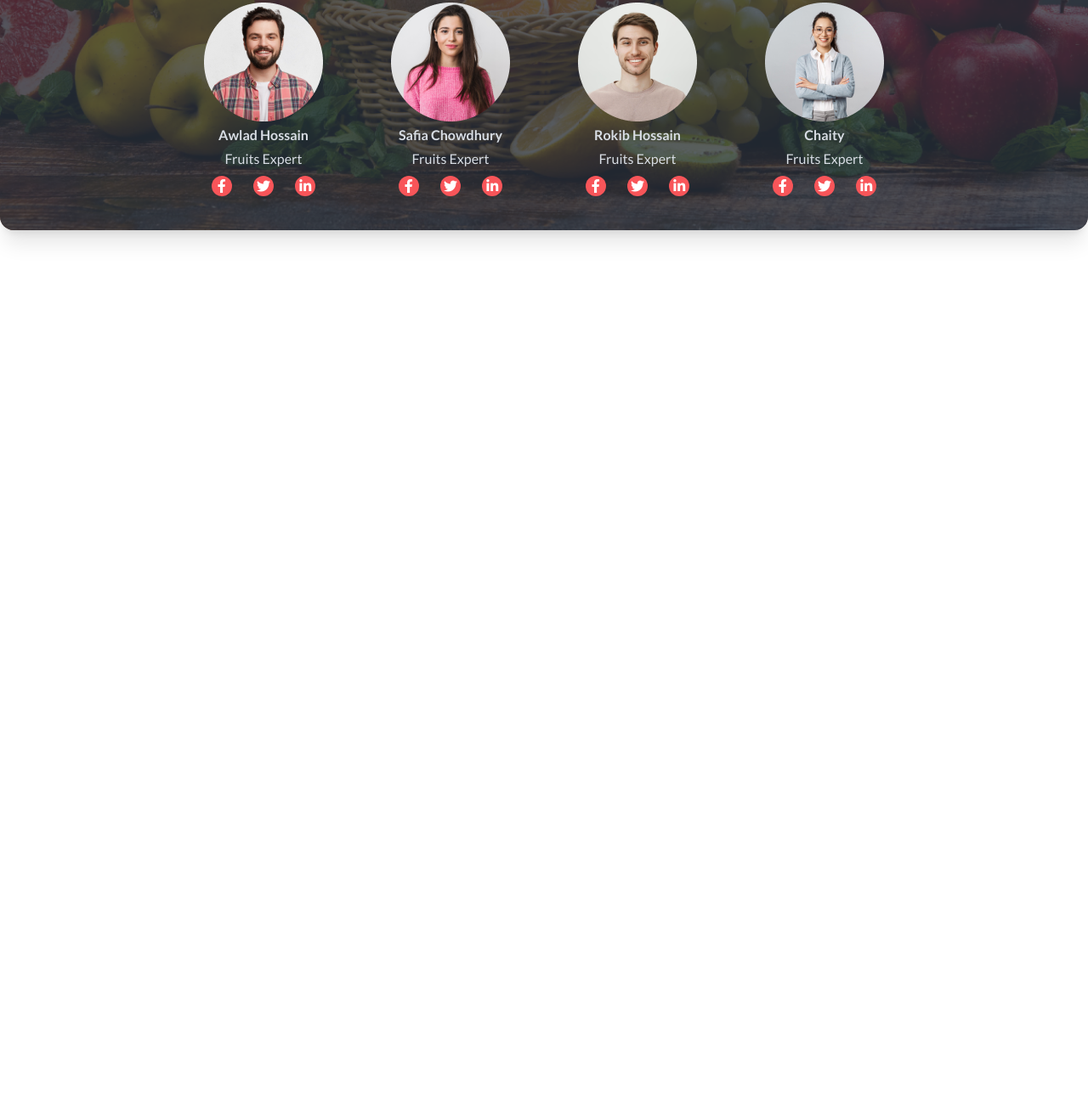
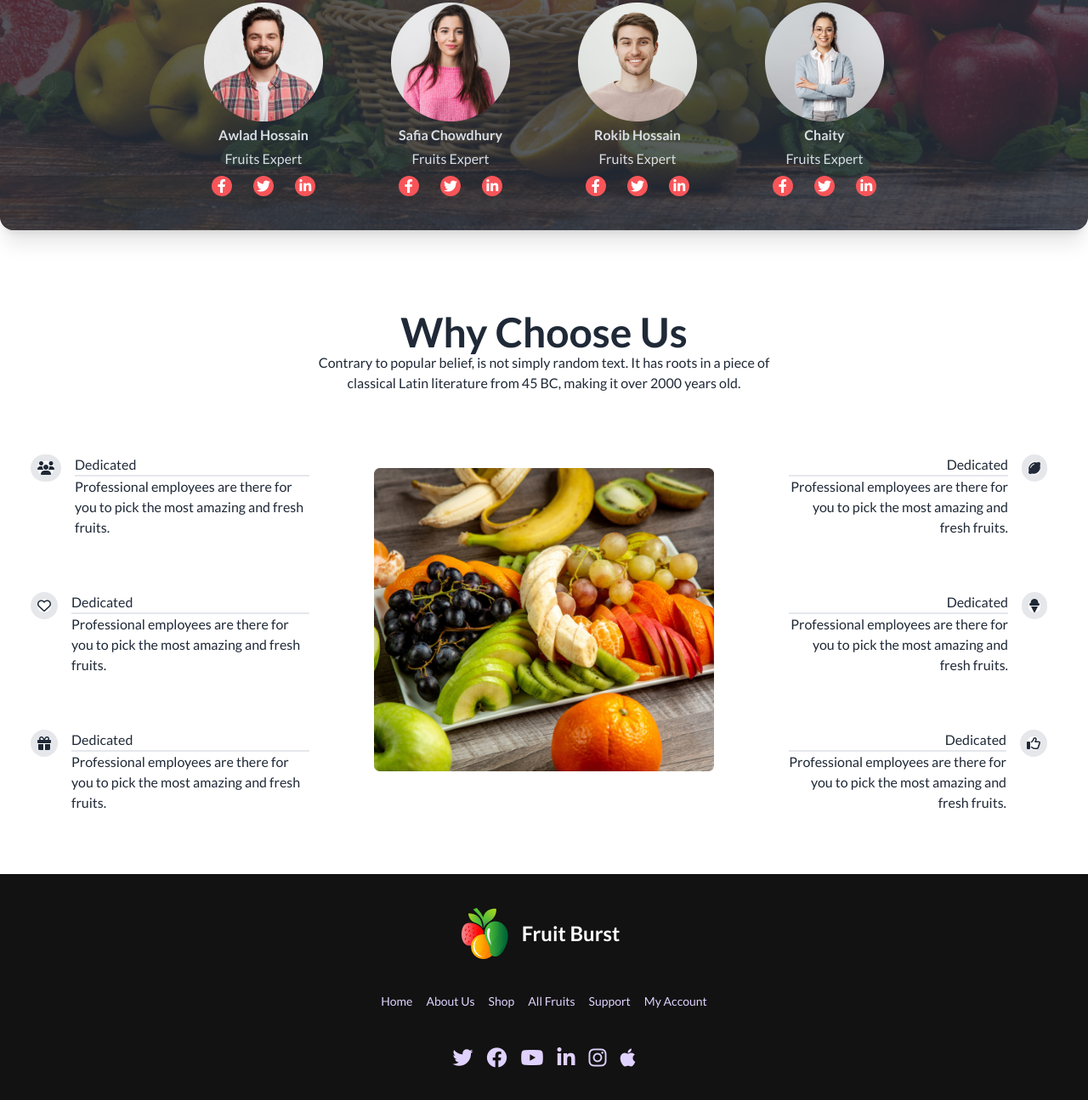
Before and after one commit to abdurrahim15/fruit-burst-assignment, a plain HTML site: page index.html in a window 1280 px wide. Shown: the part 1975-3270 px from the top of the page at 85% size. Before the commit the page ends 2342 px from the top, so only its background shows below. Drawn offline with nearby package versions, Linux system fonts and the light colour scheme.

Commit message:
added footer

```diff
--- a/index.html
+++ b/index.html
@@ -262,8 +262,8 @@
            <input type="radio" name="rating-2" class="mask mask-star-2 bg-orange-400" />
          </div>
         <div class="flex gap-5">
-          <button class="btn bg-white border-red-400 text-red-600">Banana</button>
-          <button class="btn bg-color-bg text-white">Banana</button>
+          <button class="btn bg-white border-red-400 text-red-600">Close</button>
+          <button class="btn btn-error text-white">Buy now</button>
         </div>
 
            </div>
@@ -305,8 +305,8 @@
            <input type="radio" name="rating-2" class="mask mask-star-2 bg-orange-400" />
          </div>
         <div class="flex gap-5">
-          <button class="btn bg-white border-red-400 text-red-600">Banana</button>
-          <button class="btn bg-color-bg text-white">Banana</button>
+          <button class="btn bg-white border-red-400 text-red-600">Close</button>
+          <button class="btn btn-error text-white">Buy now</button>
         </div>
 
            </div>
@@ -347,8 +347,8 @@
            <input type="radio" name="rating-2" class="mask mask-star-2 bg-orange-400" />
          </div>
         <div class="flex gap-5">
-          <button class="btn bg-white border-red-400 text-red-600">Banana</button>
-          <button class="btn bg-color-bg text-white">Banana</button>
+          <button class="btn bg-white border-red-400 text-red-600">Close</button>
+          <button class="btn btn-error text-white">Buy now</button>
         </div>
 
            </div>
@@ -389,8 +389,8 @@
            <input type="radio" name="rating-2" class="mask mask-star-2 bg-orange-400" />
          </div>
         <div class="flex gap-5">
-          <button class="btn bg-white border-red-400 text-red-600">Banana</button>
-          <button class="btn bg-color-bg text-white">Banana</button>
+          <button class="btn bg-white border-red-400 text-red-600">Close</button>
+          <button class="btn btn-error text-white">Buy now</button>
         </div>
 
            </div>
@@ -456,9 +456,86 @@
           </div>
           </section>
 
+          <!-- Start Choose Us Section -->
+        <section class="">
+          <div class="text-center">
+          <h2 class="text-5xl font-extrabold">Why Choose Us</h2>
+          <p class="   w-5/12 mx-auto text-center" >Contrary to popular belief, is not simply random text. It has roots in a piece of classical Latin literature from 45 BC, making it over 2000 years old.</p>
+
+      </div>
+
+  <div class="grid lg:grid-cols-3 grid-col gap-10 my-10 ">
+      <div class="flex flex-col mx-9 lg:text-start text-center ">
+        <div class="flex lg:flex-row gap-4 flex-col my-8"> <div class=""><i class="fa-solid rounded-full border-8 fa-users"></i></div>
+        <div class="">
+            <h2 class=" border-b-2">Dedicated</h2>
+                <p>Professional employees are there for you to pick the most amazing and fresh fruits.</p>
+        </div></div>
+
+          <div class="flex lg:flex-row gap-4 flex-col my-8"> <div class=""><i class="fa-regular  rounded-full border-8 fa-heart"></i></div>
+         <div class="">
+             <h2 class=" border-b-2">Dedicated</h2>
+                 <p>Professional employees are there for you to pick the most amazing and fresh fruits.</p>
+         </div></div>
+          <div class="flex lg:flex-row gap-4 flex-col my-8"> <div class=""><i class="fa-solid rounded-full border-8  fa-gift"></i></div>
+         <div class="">
+             <h2 class=" border-b-2">Dedicated</h2>
+                 <p>Professional employees are there for you to pick the most amazing and fresh fruits.</p>
+         </div></div>
+
+          </div>
+
+      <div class="my-12" ><img src="./images/whychoose1.png" alt=""></div>
+      <div class="flex flex-col mx-12 lg:text-end text-center ">
+        <div class="flex lg:flex-row-reverse gap-4 flex-col my-8"> <div class=""><i class="fa-solid  rounded-full border-8 fa-lemon"></i></div>
+        <div class="">
+            <h2 class=" border-b-2">Dedicated</h2>
+                <p>Professional employees are there for you to pick the most amazing and fresh fruits.</p>
+        </div></div>
+          <div class="flex lg:flex-row-reverse gap-4 flex-col my-8"> <div class=""><i class="fa-solid  rounded-full border-8 fa-ice-cream"></i></div>
+          <div class="">
+              <h2 class=" border-b-2">Dedicated</h2>
+                  <p>Professional employees are there for you to pick the most amazing and fresh fruits.</p>
+          </div></div>
+         <div class="flex lg:flex-row-reverse gap-4 flex-col my-8"> <div class=""><i class="fa-regular  rounded-full border-8 fa-thumbs-up"></i></div>
+         <div class="">
+             <h2 class=" border-b-2">Dedicated</h2>
+                 <p>Professional employees are there for you to pick the most amazing and fresh fruits.</p>
+         </div></div>
+
+          </div>
+  </div>
+
+      </section>
+
 
   </main>
-  <footer></footer>
+  <footer class="footer footer-center p-10 bg-[#121212] text-primary-content">
+    <div class="flex justify-center items-center">
+      <img src="./images/logo.png" alt="">
+      <h2 class="text-2xl font-bold lg:text-white mx-2">Fruit Burst</h2>
+    </div>
+    <div class="grid grid-flow-col gap-4">
+      <a class="link link-hover ">Home</a>
+      <a class="link link-hover">About Us</a>
+      <a class="link link-hover">Shop</a>
+      <a class="link link-hover">All Fruits</a>
+      <a class="link link-hover">Support</a>
+      <a class="link link-hover">My Account</a>
+    </div>
+    <div>
+      <div class="grid grid-flow-col gap-4">
+        <a href="https://www.twitter.com/"><i class="fa-brands fa-twitter  hover:text-red-500 text-2xl"></i></a>
+        <a href="https://www.facebook.com/"><i class="fa-brands fa-facebook  hover:text-red-500 text-2xl"></i></a>
+        <a href="https://www.youtube.com/"><i class="fa-brands fa-youtube hover:text-red-500 text-2xl"></i></a>
+        <a href="https://www.linkedin.com/"><i class="fa-brands fa-linkedin-in hover:text-red-500 text-2xl "></i></a>
+        <a href="https://www.instagram.com/"><i class="fa-brands fa-instagram hover:text-red-500 text-2xl "></i></a>
+        <a href="https://www.apple.com/"><i class="fa-brands fa-apple hover:text-red-500 text-2xl "></i></a>
+      </div>
+    </div>
+
+
+  </footer>
 
 </body>
 
```
